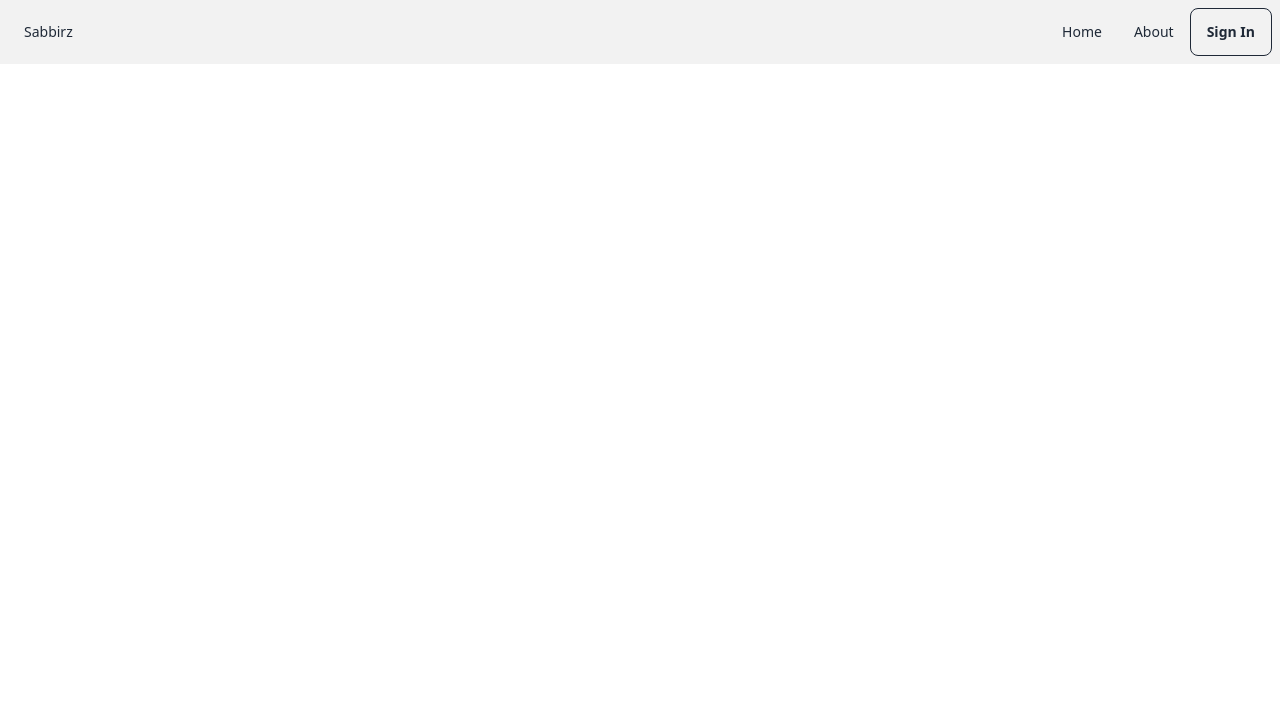
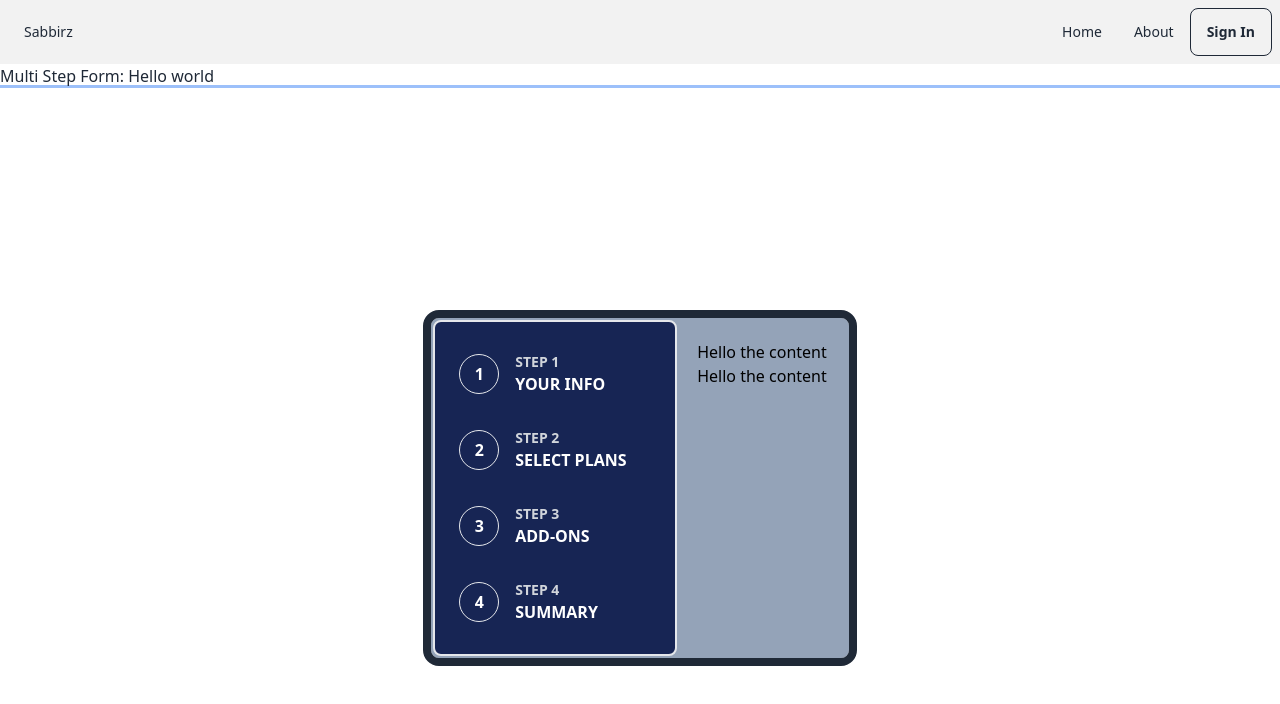
Before and after one commit to sabbirkuasha/vueBasic, a Vue app: page /multi in a window 1280 px wide. Shown: the top 704 px of the page. Built offline with nearby package versions, Linux system fonts and the light colour scheme.

Commit message:
form work in progress

```diff
--- /dev/null
+++ b/src/components/MultiStepForms/MultiStep.vue
@@ -0,0 +1,19 @@
+<template>
+    <h1>Multi Step Form: {{ hello }}</h1>
+    <div id="cards" class="ring  flex justify-center items-center min-h-screen  ">
+        <div id="stepsContainer"
+            class="border-2 outline outline-gray border-slate-400 outline-8 flex rounded-lg overflow-hidden bg-slate-400">
+            <StepsCounter />
+            <div id="steps-form-details" class="bg-slate-400 p-5 w-1/2">
+                <h1 class="text-black">Hello the content </h1>
+                <h1 class="text-black">Hello the content </h1>
+            </div>
+        </div>
+
+    </div>
+</template>
+
+<script setup>
+import StepsCounter from './StepsCounter.vue'
+let hello = 'Hello world'
+</script>
--- /dev/null
+++ b/src/components/MultiStepForms/StepsCounter.vue
@@ -0,0 +1,45 @@
+<template>
+    <div id="steps" class="rounded-lg bg-blue-950 border-2">
+        <div id="dot" class=" text-white py-6 px-4">
+            <ol class="flex flex-col gap-5 ">
+                <li v-for="step in steps" :key="step.id" class="flex flex-row gap-2 items-center font-semibold w-52">
+                    <div class="p-2">
+                        <div class="border w-10 h-10 flex justify-center items-center rounded-full bg-slate-0">
+                            <h6 class=" text-white">{{ step.id }}</h6>
+                        </div>
+                    </div>
+                    <div class="flex flex-col uppercase">
+                        <p class="text-sm text-gray-300">{{ step.title }}</p>
+                        <h3 class="">{{ step.stepTitle }}</h3>
+                    </div>
+                </li>
+            </ol>
+        </div>
+    </div>
+</template>
+
+<script setup>
+const steps = ([
+    {
+        id: 1,
+        title: 'Step 1',
+        stepTitle: 'Your Info'
+    },
+    {
+        id: 2,
+        title: 'Step 2',
+        stepTitle: 'Select Plans'
+    },
+    {
+        id: 3,
+        title: 'Step 3',
+        stepTitle: 'Add-Ons'
+    },
+    {
+        id: 4,
+        title: 'Step 4',
+        stepTitle: 'Summary'
+    },
+])
+
+</script>
--- a/src/router/index.js
+++ b/src/router/index.js
@@ -1,5 +1,6 @@
 import { createRouter, createWebHistory } from 'vue-router'
 import HomeView from '../views/HomeView.vue'
+import MultiStep from '@/components/MultiStepForms/MultiStep.vue'
 
 const router = createRouter({
   history: createWebHistory(import.meta.env.BASE_URL),
@@ -8,6 +9,11 @@ const router = createRouter({
       path: '/',
       name: 'home',
       component: HomeView
+    },
+    {
+      path: '/multi',
+      name: 'multiStepForm',
+      component: MultiStep
     },
     {
       path: '/about',
```
Also changed, not shown: 2 other files (tests, documents, lock files or other folders).
